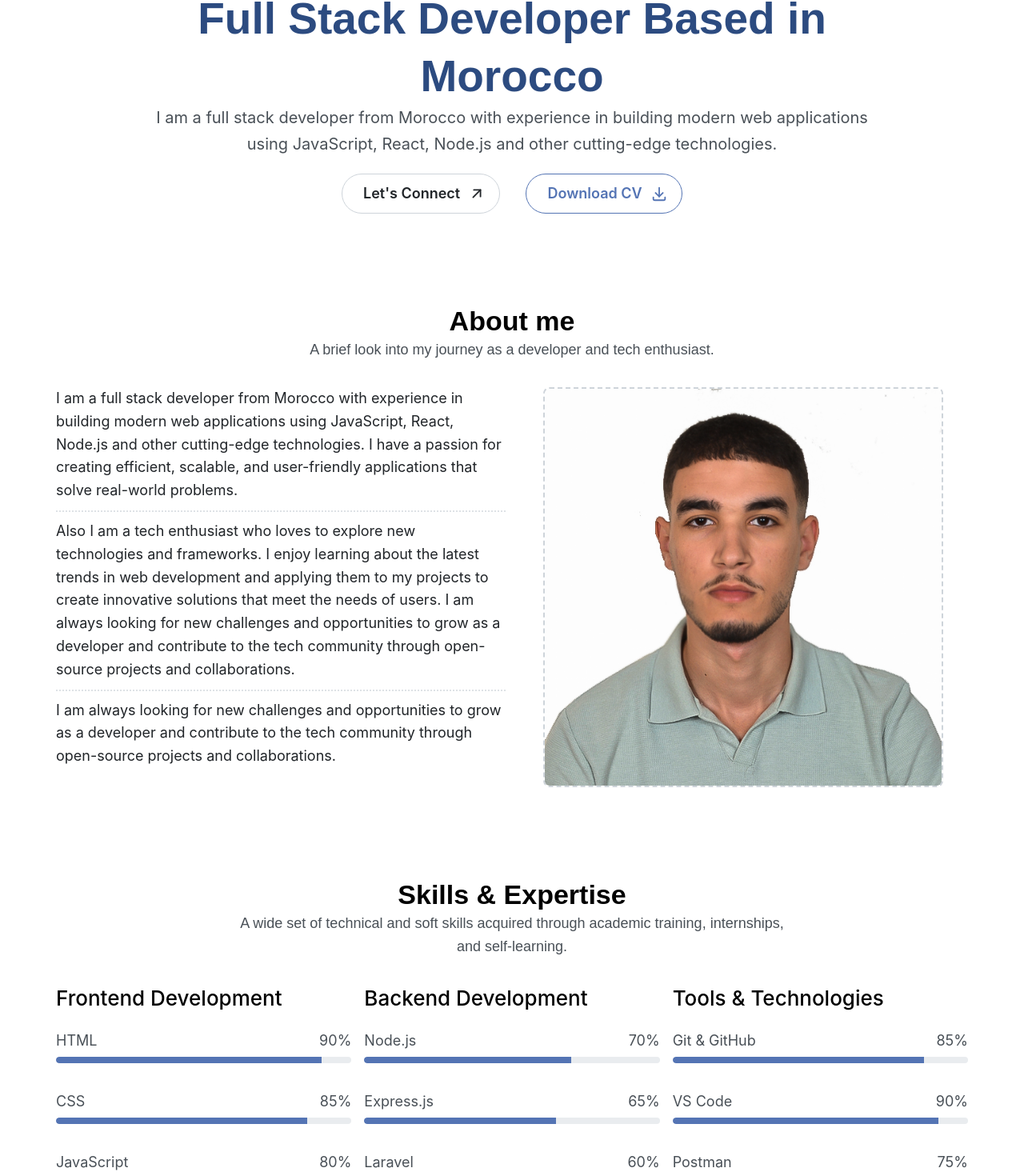
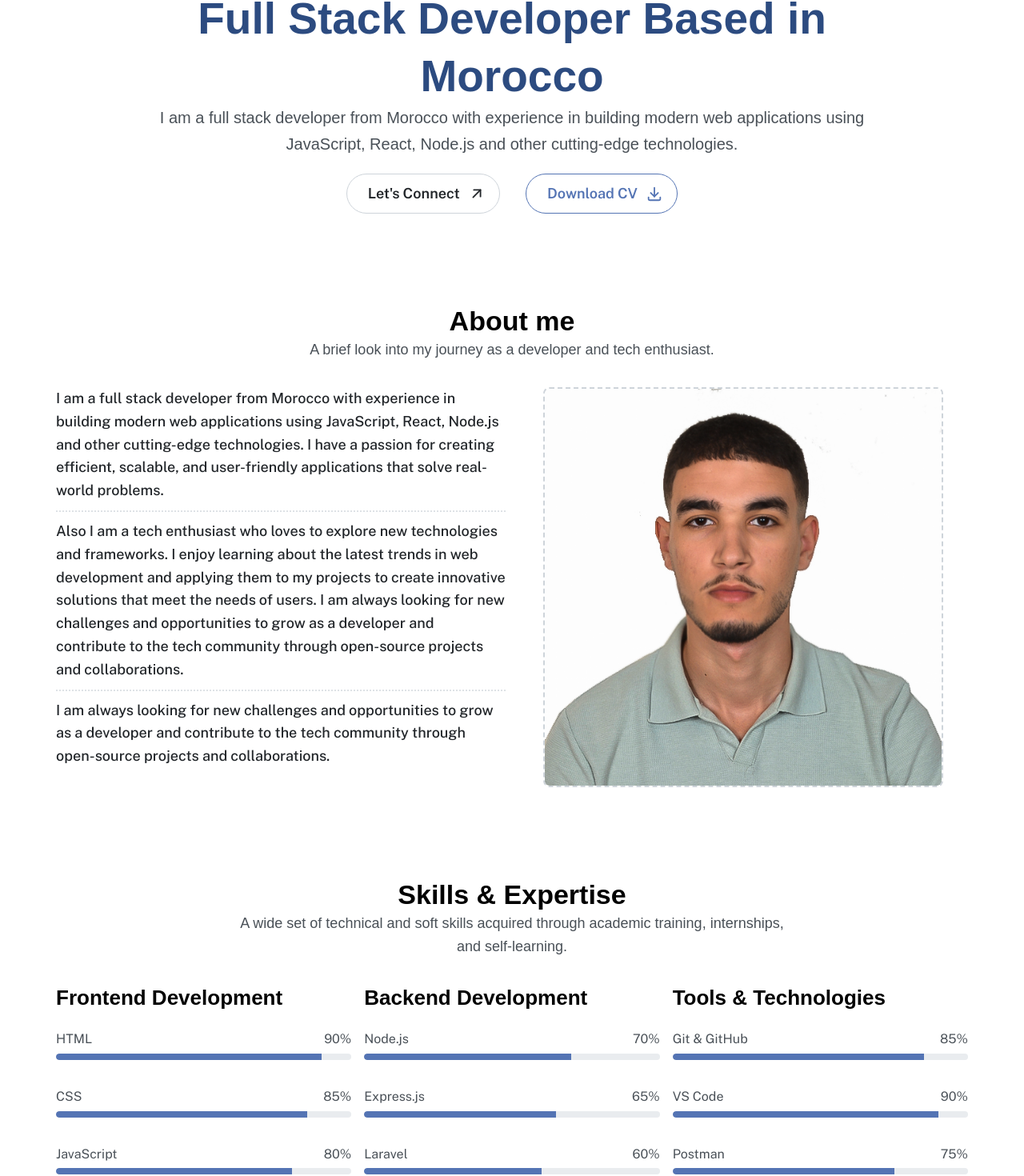
Before and after one commit to aymanehbich/aymane-hbich-portfolio, a Next.js app: page / in a window 1280 px wide. Shown: the part 338-1808 px from the top of the page at 80% size. Built offline with nearby package versions, Linux system fonts and the light colour scheme; a web font is replaced by a local one.

Commit message:
update(style) : chanign the fon familyt to public sans in the body and keeping made mirage font in the headings

```diff
--- a/app/Components/Sections/AboutSection/AboutSection.tsx
+++ b/app/Components/Sections/AboutSection/AboutSection.tsx
@@ -23,7 +23,7 @@ export default function AboutSection() {
       </Paper>
       <Grid mt="xl" align="flex-start" justify="space-between">
         <GridCol span={{ base: 12, md: 6, lg: 6 }}>
-          <Text size="lg" c="gray.9">
+          <Text size="lg" c="gray.9" fw={500}>
             I am a full stack developer from Morocco with experience in building
             modern web applications using JavaScript, React, Node.js and other
             cutting-edge technologies. I have a passion for creating efficient,
@@ -31,7 +31,7 @@ export default function AboutSection() {
             problems.
           </Text>
           <Divider my="xs" variant="dotted" c="gray.4" size="sm" />
-          <Text size="lg" c="gray.9">
+          <Text size="lg" c="gray.9" fw={500}>
             Also I am a tech enthusiast who loves to explore new technologies
             and frameworks. I enjoy learning about the latest trends in web
             development and applying them to my projects to create innovative
@@ -41,7 +41,7 @@ export default function AboutSection() {
             collaborations.
           </Text>
           <Divider my="xs" variant="dotted" c="gray.4" size="sm" />
-          <Text size="lg" c="gray.9">
+          <Text size="lg" c="gray.9" fw={500}>
             I am always looking for new challenges and opportunities to grow as
             a developer and contribute to the tech community through open-source
             projects and collaborations.
--- a/app/Components/Sections/HeroSection/Hero.module.css
+++ b/app/Components/Sections/HeroSection/Hero.module.css
@@ -17,4 +17,6 @@
   @media (max-width: $mantine-breakpoint-sm) {
     font-size: 18px;
   }
+  font-family: var(--font-my) !important;
+  font-weight: 500;
 }
--- a/app/Components/Sections/SkillsSection/SkillsSection.tsx
+++ b/app/Components/Sections/SkillsSection/SkillsSection.tsx
@@ -26,16 +26,16 @@ export default function SkillsSection() {
       <Grid mt="xl">
         {skillsData.map((section, index) => (
           <GridCol key={index} span={{ base: 12, md: 6, lg: 4 }}>
-            <Title fw={500} order={2}>
+            <Title fw={700} order={2}>
               {section.category}
             </Title>
             {section.skills.map((skill, idx) => (
               <Paper mt="xs" py="sm" key={idx}>
                 <Group mb={5} justify="space-between">
-                  <Text c="gray.7" size="lg">
+                  <Text c="gray.7" size="md">
                     {skill.name}
                   </Text>
-                  <Text c="gray.7" size="lg">
+                  <Text c="gray.7" size="md">
                     {skill.level}%
                   </Text>
                 </Group>
@@ -49,7 +49,7 @@ export default function SkillsSection() {
         {skillsStats.map((item, index) => (
           <GridCol key={index} span={{ base: 12, md: 4, lg: 3 }}>
             <Paper withBorder shadow="sm" p="lg" ta="center" radius="md">
-              <Text fw={700} fz={40}>
+              <Text ff="var(--font-my)" fw={700} fz="h1">
                 {item.value}
               </Text>
               <Text c="gray.7" fz={20}>
--- a/app/layout.tsx
+++ b/app/layout.tsx
@@ -41,6 +41,7 @@ import {
 import { theme } from "../theme";
 import MainLayout from "./Layouts/MainLayout/MainLayout";
 import localFont from "next/font/local";
+import { Public_Sans } from "next/font/google";
 export const metadata = {
   title: {
     default: "Hi, I'm Aymane Hbich | Full Stack Developer",
@@ -90,9 +91,19 @@ const myFont = localFont({
   variable: "--font-my",
   fallback: ["system-ui", "arial"],
 });
+const publicSans = Public_Sans({
+  subsets: ["latin"],
+  weight: ["400", "500", "600", "700"], // Use what you need
+  variable: "--font-sans",
+  display: "swap",
+});
 export default function RootLayout({ children }: { children: any }) {
   return (
-    <html lang="en" className={myFont.variable} {...mantineHtmlProps}>
+    <html
+      lang="en"
+      className={`${myFont.variable} ${publicSans.variable}`}
+      {...mantineHtmlProps}
+    >
       <head>
         <ColorSchemeScript />
         <meta
--- a/theme.ts
+++ b/theme.ts
@@ -18,4 +18,8 @@ export const theme = createTheme({
     myColor,
   },
   primaryColor: "myColor",
+  fontFamily: "var(--font-sans)",
+  headings: {
+    fontFamily: "var(--font-my)",
+  },
 });
```
